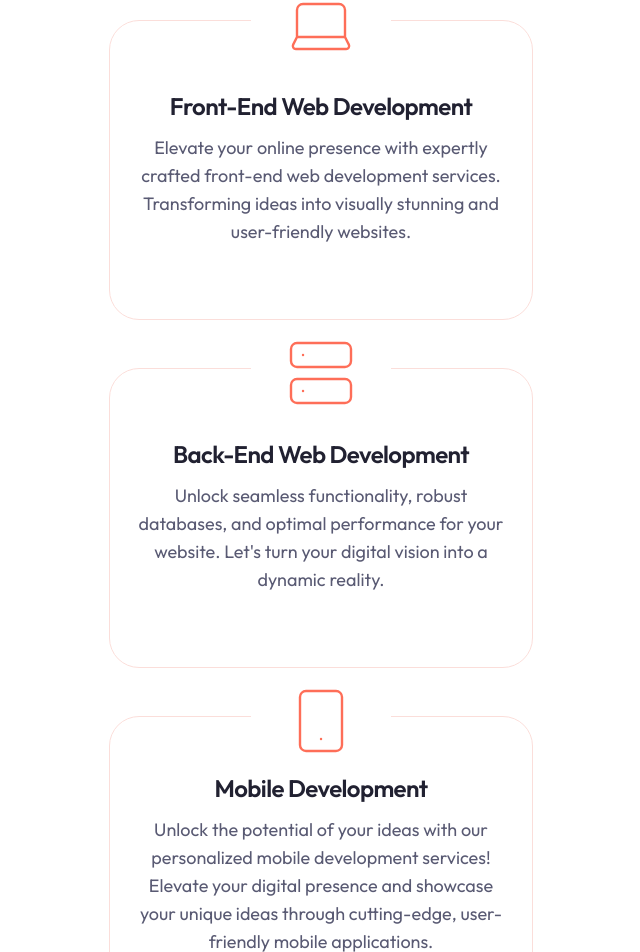
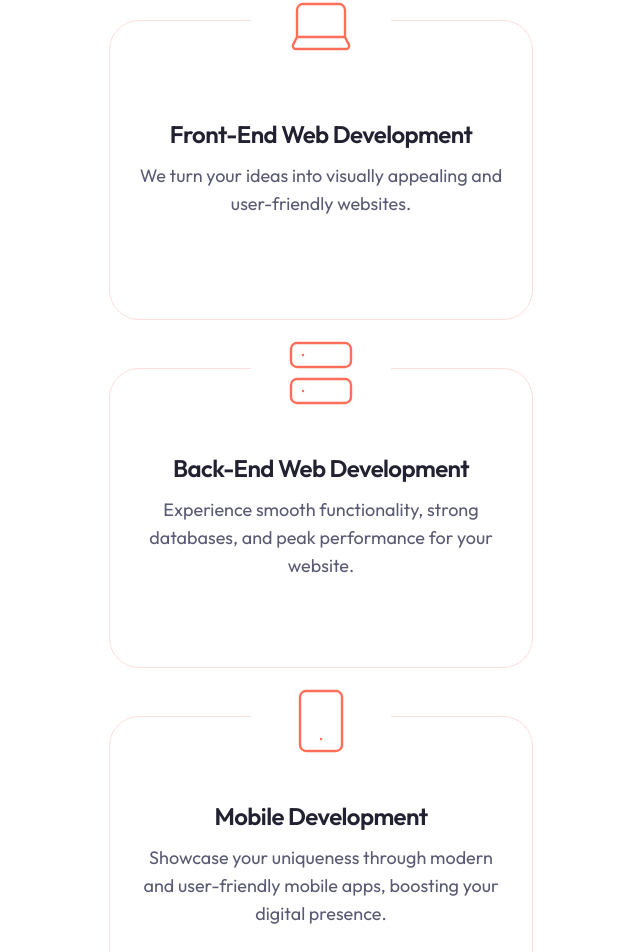
Before and after one commit to yongkisatrias/yongki-portfolio, a Next.js app: page / in a window 1280 px wide. Shown: the part 1750-2702 px from the top of the page, without its empty margins (319-959 px from the left). Built offline with nearby package versions, Linux system fonts and the light colour scheme.

Commit message:
[UPDATE] Update services section

```diff
--- a/components/Services.jsx
+++ b/components/Services.jsx
@@ -12,19 +12,19 @@ const servicesData = [
     icon: <Laptop size={72} strokeWidth={0.8} />,
     title: "Front-End Web Development",
     description:
-      "Elevate your online presence with expertly crafted front-end web development services. Transforming ideas into visually stunning and user-friendly websites.",
+      "We turn your ideas into visually appealing and user-friendly websites.",
   },
   {
     icon: <Server size={72} strokeWidth={0.8} />,
     title: "Back-End Web Development",
     description:
-      "Unlock seamless functionality, robust databases, and optimal performance for your website. Let's turn your digital vision into a dynamic reality.",
+      "Experience smooth functionality, strong databases, and peak performance for your website.",
   },
   {
     icon: <Smartphone size={72} strokeWidth={0.8} />,
     title: "Mobile Development",
     description:
-      "Unlock the potential of your ideas with our personalized mobile development services! Elevate your digital presence and showcase your unique ideas through cutting-edge, user-friendly mobile applications.",
+      "Showcase your uniqueness through modern and user-friendly mobile apps, boosting your digital presence.",
   },
 ];
 
```
